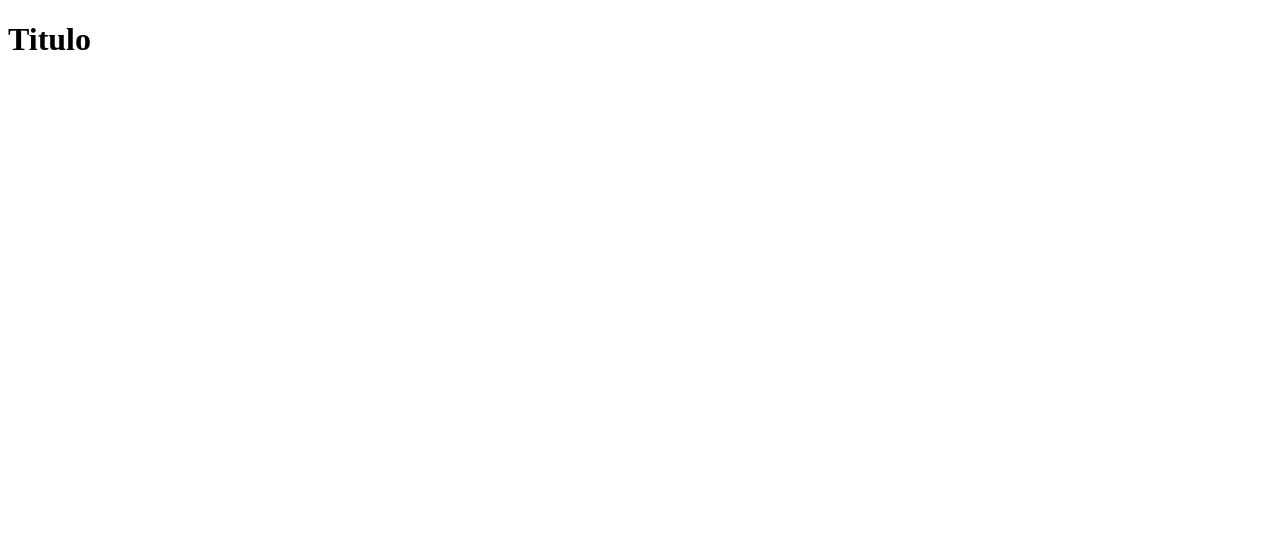
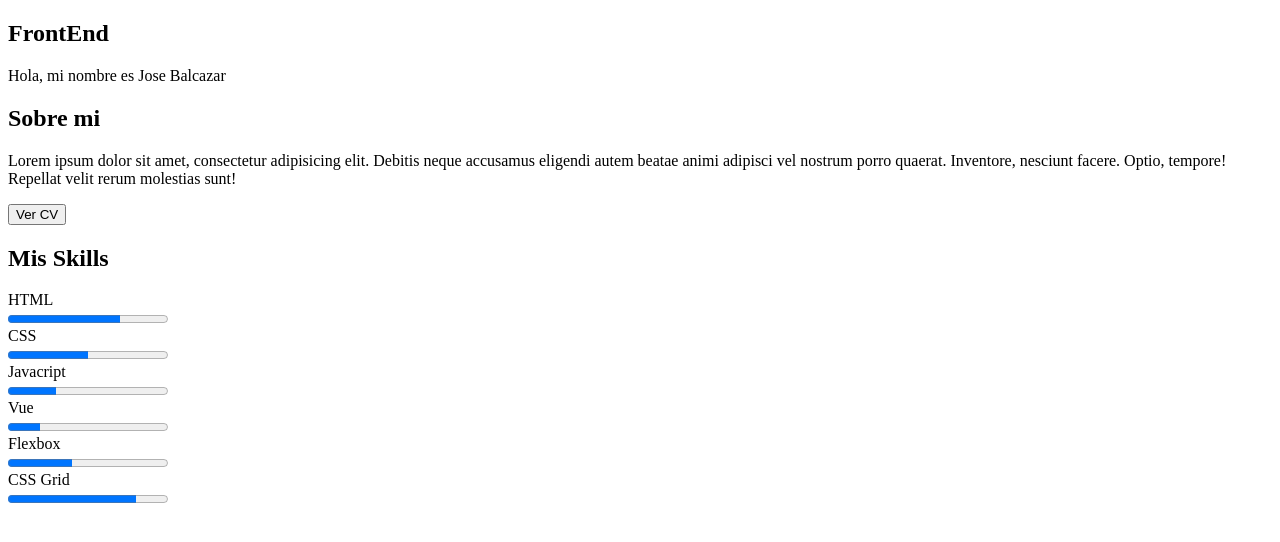
Before and after one commit to JosBalcazar/hackaton2, a plain HTML site: page index.html in a window 1280 px wide. Drawn offline with Linux system fonts and the light colour scheme.

Commit message:
Añadir html h1

```diff
--- a/index.html
+++ b/index.html
@@ -1,12 +1,83 @@
 <!DOCTYPE html>
 <html lang="en">
-<head>
-  <meta charset="UTF-8">
-  <meta name="viewport" content="width=device-width, initial-scale=1.0">
-  <title>Document</title>
-</head>
-<body>
-  <h1>Titulo</h1>
+  <head>
+    <meta charset="UTF-8" />
+    <meta name="viewport" content="width=device-width, initial-scale=1.0" />
+    <title>Document</title>
+  </head>
+  <body>
+    <!-- Bloque 1: Hero -->
+    <section>
+      <h1>FrontEnd</h1>
+      <!-- Puede ser un h2 o div tambien -->
+      <p>Hola, mi nombre es Jose Balcazar</p>
+    </section>
 
-</body>
+    <!-- Bloque 2: Sobre Mi -->
+    <section>
+      <h2>Sobre mi</h2>
+      <p>
+        Lorem ipsum dolor sit amet, consectetur adipisicing elit. Debitis neque
+        accusamus eligendi autem beatae animi adipisci vel nostrum porro
+        quaerat. Inventore, nesciunt facere. Optio, tempore! Repellat velit
+        rerum molestias sunt!
+      </p>
+      <!-- <input type="button" value="Ver CV"> -->
+      <button>Ver CV</button>
+    </section>
+
+    <!-- Bloque 3: Mis Skills -->
+    <section>
+      <h2>Mis Skills</h2>
+      <div class="wrapper-mis-skills">
+        <!-- Elemento 1 -->
+        <section>
+          <div>HTML</div>
+          <progress max="100" value="70"></progress>
+        </section>
+
+        <!-- Elemento 2 -->
+        <section>
+          <div>CSS</div>
+          <progress max="100" value="50"></progress>
+        </section>
+
+        <!-- Elemento 3 -->
+        <section>
+          <div>Javacript</div>
+          <progress max="100" value="30"></progress>
+        </section>
+
+        <!-- Elemento 4 -->
+        <section>
+          <div>Vue</div>
+          <progress max="100" value="20"></progress>
+        </section>
+
+        <!-- Elemento 5 -->
+        <section>
+          <div>Flexbox</div>
+          <progress max="100" value="40"></progress>
+        </section>
+
+        <!-- Elemento 6 -->
+        <section>
+          <div>CSS Grid</div>
+          <progress max="100" value="80"></progress>
+        </section>
+      </div>
+    </section>
+
+    <!-- Bloque 4: Portafolio -->
+    <section>
+      <div></div>
+
+    </section>
+
+    <!-- Bloque 5: Clientes -->
+    <section></section>
+
+    <!-- Bloque 6: Contacto -->
+    <section></section>
+  </body>
 </html>
```
Also changed, not shown: P1.png (added), P2.png (added), P3.png (added), P4.png (added), P5.png (added), P6.png (added), P7.png (added), P8.png (added), aliance.png (added), dotmatics.png (added), ferme.png (added).
